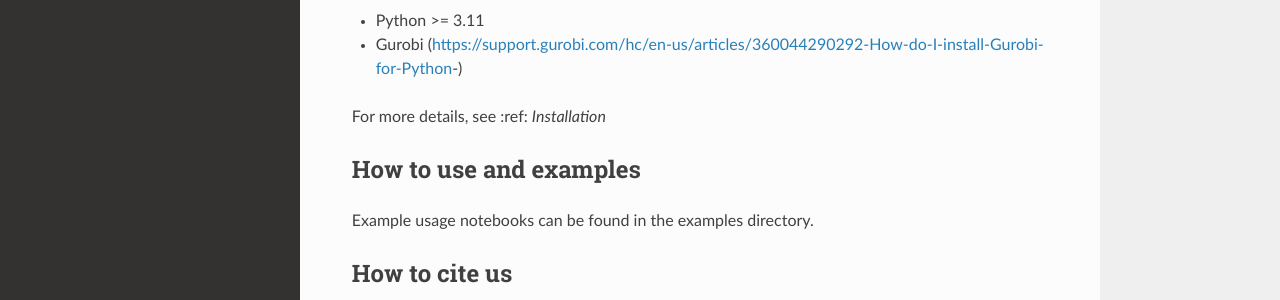
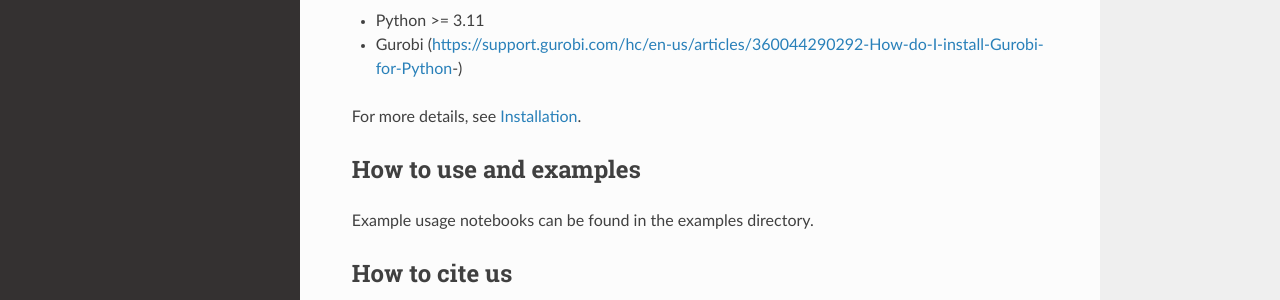
Before and after one commit to molecular-systems-biology/thermo-flux, a Sphinx documentation site: the page built from docs/index.rst, in a window 1280 px wide and 1140 px high. Shown: the part 359-659 px from the top of the window. Built offline with Sphinx 7.4.7 and the Read the Docs theme 3.1.0, drawn with Linux system fonts in a browser that asks for light colours.

Commit message:
indexrst

```diff
--- a/docs/index.rst
+++ b/docs/index.rst
@@ -15,7 +15,7 @@ Requirements
 * Python >= 3.11
 * Gurobi (https://support.gurobi.com/hc/en-us/articles/360044290292-How-do-I-install-Gurobi-for-Python-)
 
-For more details, see :ref: `Installation`
+For more details, see :ref:`installation`.
 
 How to use and examples
 ***********************
```
